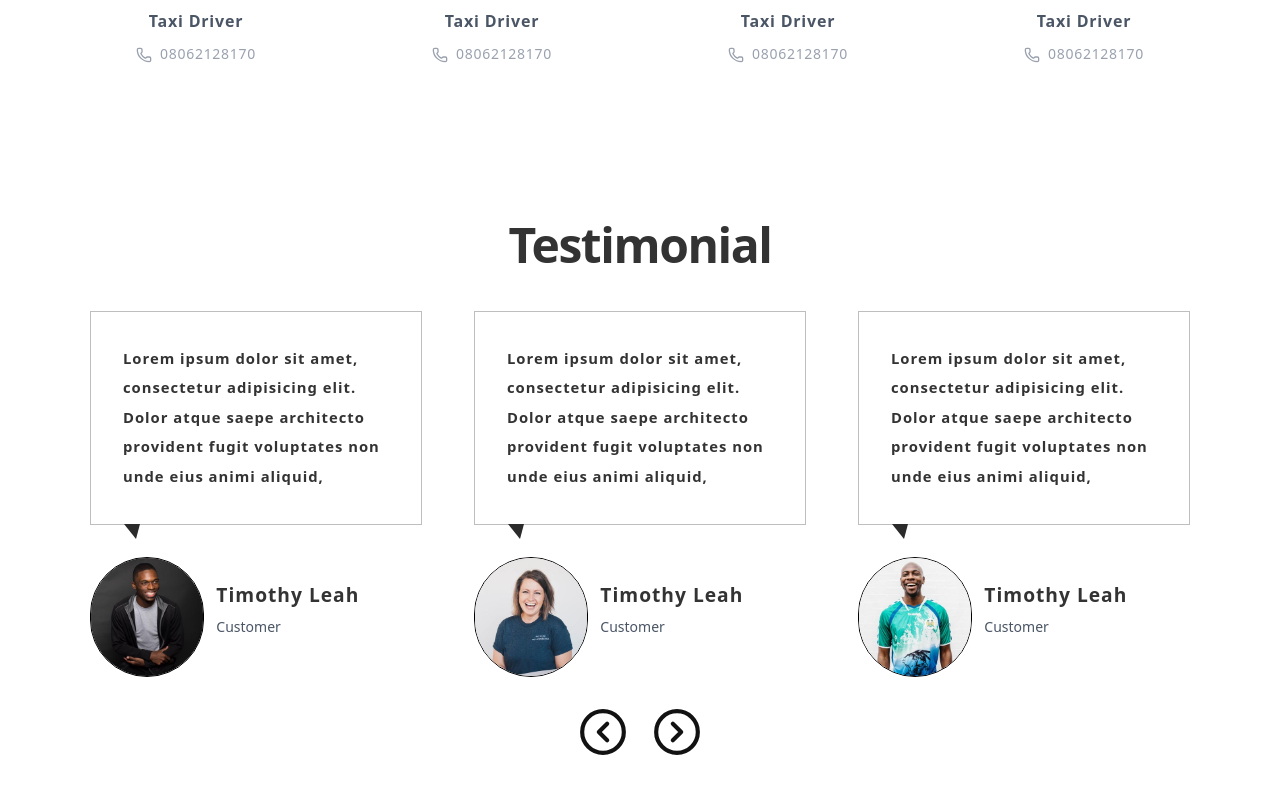
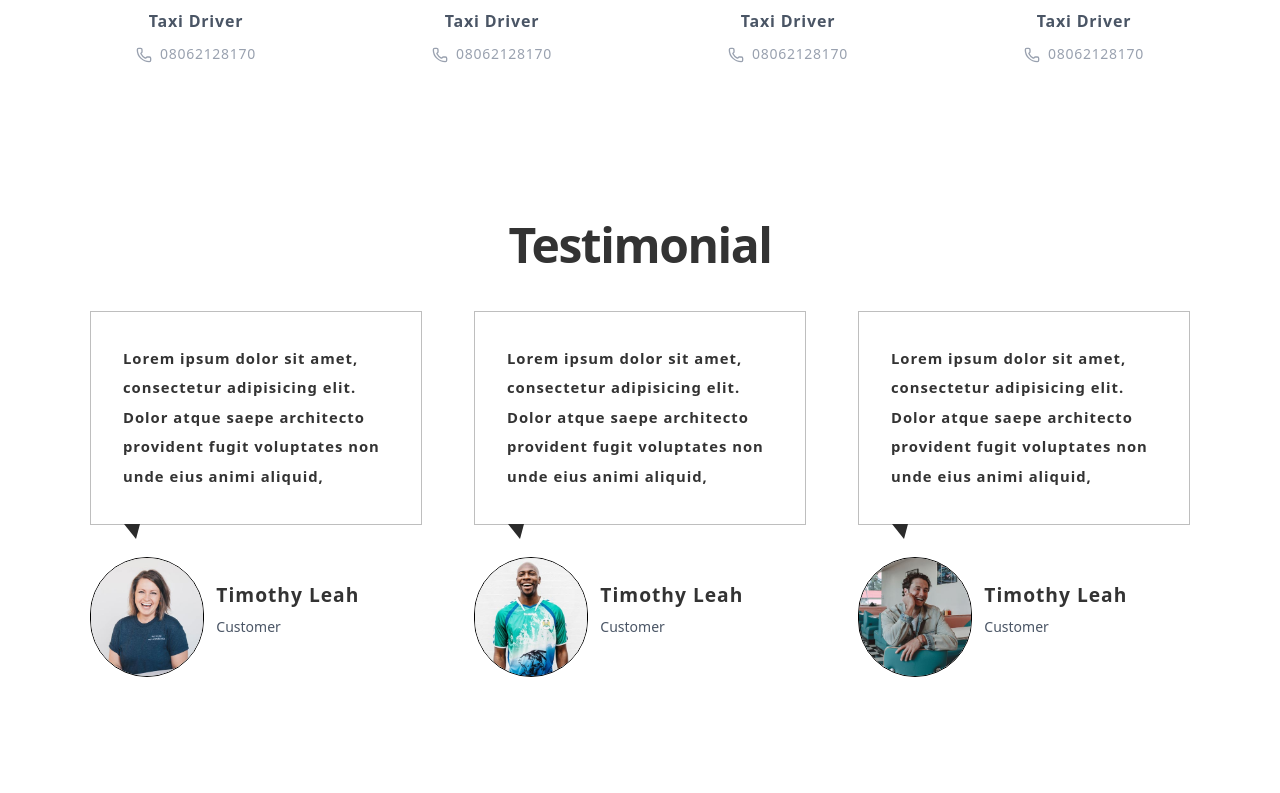
Before and after one commit to Cyber9jaDev/car-booking-application-frontend, a Next.js app: page / in a window 1280 px wide. Shown: the part 1713-2506 px from the top of the page. After the commit the page ends 2448 px from the top, so only its background shows below. Built offline with nearby package versions, Linux system fonts and the light colour scheme.

Commit message:
FInished Testimonial

```diff
--- a/src/components/passenger/home/carousel/Carousel.tsx
+++ b/src/components/passenger/home/carousel/Carousel.tsx
@@ -3,11 +3,20 @@
 import { useEffect, useState } from "react";
 import CarouselCard from "./CarouselCard";
 import { testimonialData } from "../data/data";
-import { CircleChevronLeft, CircleChevronRight } from "lucide-react";
 
 export default function Carousel() {
   const [currentSlide, setCurrentSlide] = useState(0);
   const [cardsPerView, setCardsPerView] = useState(3);
+
+  // Autoscroll
+  useEffect(() => {
+    const timerId = setInterval(() => {
+      const maxSlide = testimonialData.length - cardsPerView;
+      setCurrentSlide((prev) => (prev >= maxSlide ? 0 : prev + 1));
+    }, 4000);
+
+    return () => { clearInterval(timerId); };
+  }, [currentSlide, testimonialData.length]);
 
   useEffect(() => {
     const handleWindowResize = () => {
@@ -33,14 +42,6 @@ export default function Carousel() {
     };
   }, []);
 
-  const handleLeftArrow = () => {
-    setCurrentSlide((prev) => (prev === 0 ? 0 : prev - 1));
-  };
-
-  const handleRightArrow = () => {
-    const maxSlide = testimonialData.length - cardsPerView;
-    setCurrentSlide((prev) => (prev >= maxSlide ? 0 : prev + 1));
-  };
 
   return (
     <section>
@@ -51,31 +52,15 @@ export default function Carousel() {
             transform: `translateX(-${currentSlide * (100 / cardsPerView)}%)`,
           }}
         >
-          {testimonialData.map((testimonial, id) => (
+          {testimonialData.map(({ id, image, name, role, text }) => (
             <div key={id} className="flex-shrink-0" style={{ width: `${100 / cardsPerView}%` }}>
               <div className="p-2.5">
-                <CarouselCard
-                  id={testimonial.id}
-                  image={testimonial.image}
-                  name={testimonial.name}
-                  role={testimonial.role}
-                  text={testimonial.text}
-                />
+                <CarouselCard id={id} image={image} name={name} role={role} text={text} />
               </div>
             </div>
           ))}
         </div>
       </div>
-      <div className="flex justify-center mt-5 gap-6 bg-white h-full">
-        <CircleChevronLeft
-          onClick={handleLeftArrow} size={50}
-          className="text-[#121212] rounded-full text-base font-light cursor-pointer"
-        />
-        <CircleChevronRight size={50}
-          onClick={handleRightArrow}
-          className="text-[#121212] rounded-full text-base font-light cursor-pointer"
-        />
-      </div>
     </section>
   );
 }
--- a/src/components/passenger/home/data/data.ts
+++ b/src/components/passenger/home/data/data.ts
@@ -3,7 +3,6 @@ import image2 from "../../../../assets/images/team2.jpg";
 import image3 from "../../../../assets/images/team3.jpg";
 import image4 from "../../../../assets/images/team4.jpg";
 import { CarouselCardProps } from "../../passenger.interface";
-
 
 export const testimonialData: CarouselCardProps[] = [
   {
@@ -11,27 +10,41 @@ export const testimonialData: CarouselCardProps[] = [
     name: "Timothy Leah",
     role: "Customer",
     text: "Lorem ipsum dolor sit amet, consectetur adipisicing elit. Dolor atque saepe architecto provident fugit voluptates non unde eius animi aliquid,",
-    image: image1.src
+    image: image1.src,
   },
   {
     id: 2,
     name: "Timothy Leah",
     role: "Customer",
     text: "Lorem ipsum dolor sit amet, consectetur adipisicing elit. Dolor atque saepe architecto provident fugit voluptates non unde eius animi aliquid,",
-    image: image2.src
+    image: image2.src,
   },
   {
     id: 3,
     name: "Timothy Leah",
     role: "Customer",
     text: "Lorem ipsum dolor sit amet, consectetur adipisicing elit. Dolor atque saepe architecto provident fugit voluptates non unde eius animi aliquid,",
-    image: image3.src
+    image: image3.src,
   },
   {
     id: 4,
     name: "Timothy Leah",
     role: "Customer",
     text: "Lorem ipsum dolor sit amet, consectetur adipisicing elit. Dolor atque saepe architecto provident fugit voluptates non unde eius animi aliquid,",
-    image: image4.src
-  }
+    image: image4.src,
+  },
+  {
+    id: 5,
+    name: "Roberto Sanchez",
+    role: "Customer",
+    text: "Lorem ipsum dolor sit amet, consectetur adipisicing elit. Dolor atque saepe architecto provident fugit voluptates non unde eius animi aliquid,",
+    image: image3.src,
+  },
+  {
+    id: 6,
+    name: "Lexus Toyota",
+    role: "Customer",
+    text: "Lorem ipsum dolor sit amet, consectetur adipisicing elit. Dolor atque saepe architecto provident fugit voluptates non unde eius animi aliquid,",
+    image: image3.src,
+  },
 ];
```
Also changed, not shown: src/components/passenger/home/carousel/CarouselCard.tsx (+0 -19 lines).
